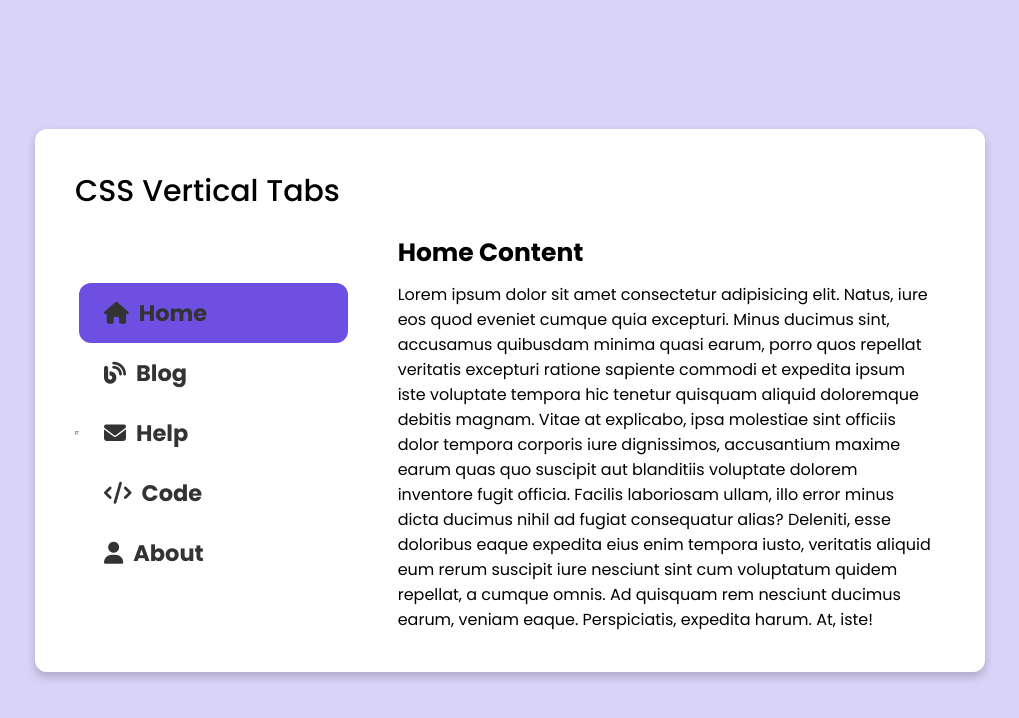
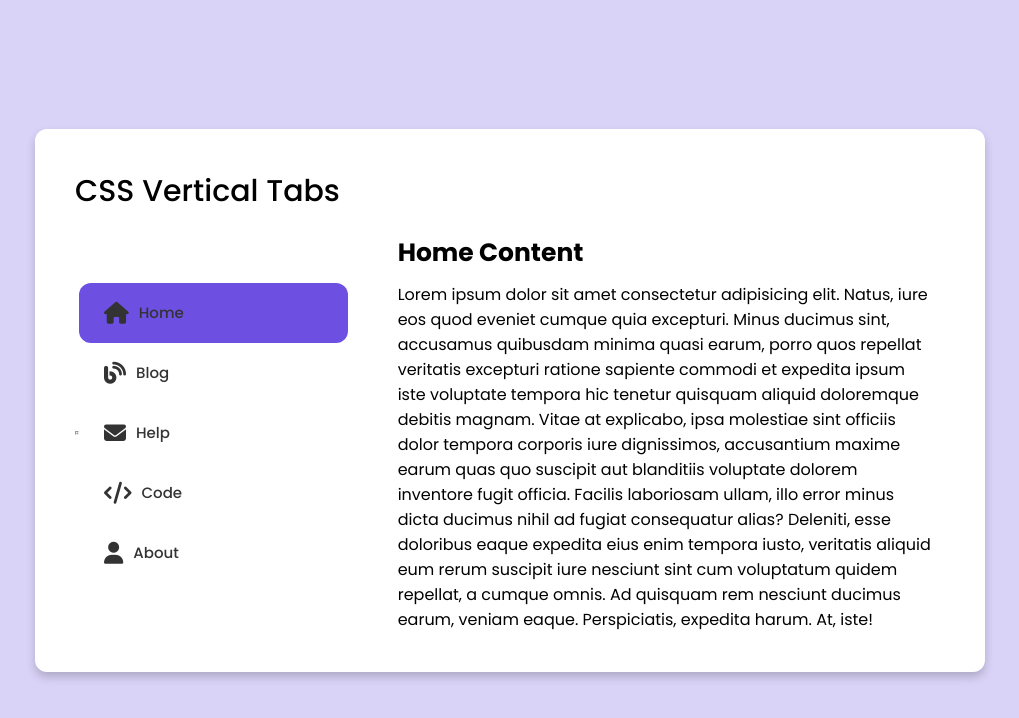
Before and after one commit to Rizqi-noor-fauzan/cek-struktur, a plain HTML site: page index.html in a window 1280 px wide. Shown: the whole page, without its empty margins (130-1149 px from the left). Drawn offline with Linux system fonts and the light colour scheme.

Commit message:
ubah menjadi span

```diff
--- a/index.html
+++ b/index.html
@@ -30,23 +30,23 @@
         <nav class="list">
           <label for="home" class="home">
             <i class="fas fa-home"></i>
-            <h2 class="topik">Home</h2></label
+            <span class="topik">Home</span></label
           >
           <label for="blog" class="blog">
             <i class="fas fa-blog"></i>
-            <h2 class="topik">Blog</h2></label
+            <span class="topik">Blog</span></label
           >
           <label for="help" class="help">
             <i class="fas fa-envelope"></i>
-            <h2 class="topik">Help</h2></label
+            <span class="topik">Help</span></label
           >
           <label for="code" class="code">
             <i class="fas fa-code"></i>
-            <h2 class="topik">Code</h2></label
+            <span class="topik">Code</span></label
           >
           <label for="about" class="about">
             <i class="fas fa-user"></i>
-            <h2 class="topik">About</h2></label
+            <span class="topik">About</span></label
           >
           <div class="indicator"></div>
         </nav>
```
